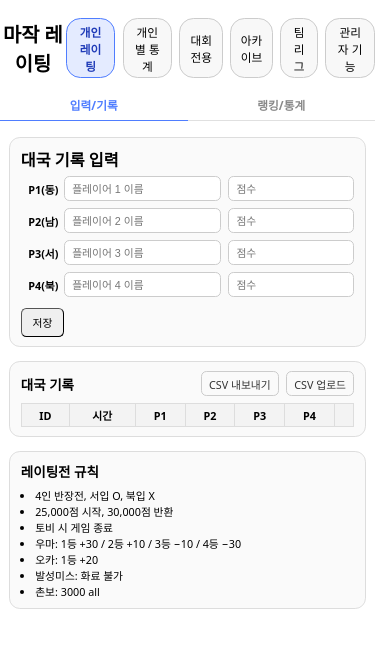
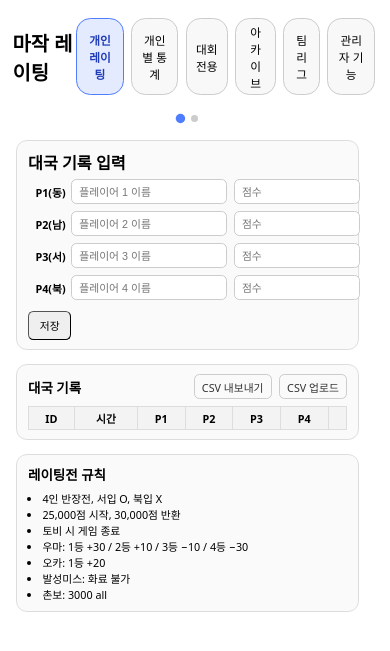
Before and after one commit to nuclyee72/mahjong_rating_system, a Python web app: template templates/index.html in a window 390 px wide. Shown: the top 651 px of the page. Run offline with Jinja, Linux system fonts and the light colour scheme; the template is opened without the code that fills it, so the values that code supplies are empty.

Commit message:
style: adjust mobile panel padding, update tab indicator dots, add site icon

```diff
--- a/static/script.js
+++ b/static/script.js
@@ -2216,20 +2216,16 @@ function setupMobileSwipe() {
     if (layout.dataset.mobileInit === '1') return;
     layout.dataset.mobileInit = '1';
 
-    const leftPanel  = layout.querySelector('.left-panel');
+    const leftPanel = layout.querySelector('.left-panel');
     const rightPanel = layout.querySelector('.right-panel');
     if (!leftPanel || !rightPanel) return;
 
-    // 탭 라벨 결정
-    const leftLabel  = '입력/기록';
-    const rightLabel = '랭킹/통계';
-
-    // 탭 UI 생성
+    // 도트 인디케이터 생성
     const tabs = document.createElement('div');
     tabs.className = 'mobile-panel-tabs';
     tabs.innerHTML =
-      '<div class="mobile-panel-tab active" data-idx="0">' + leftLabel + '</div>' +
-      '<div class="mobile-panel-tab"         data-idx="1">' + rightLabel + '</div>';
+      '<div class="mobile-panel-tab active" data-idx="0"></div>' +
+      '<div class="mobile-panel-tab"         data-idx="1"></div>';
     layout.insertBefore(tabs, layout.firstChild);
 
     // track으로 감싸기
@@ -2267,7 +2263,7 @@ function setupMobileSwipe() {
       const dy = e.changedTouches[0].clientY - touchStartY;
       if (Math.abs(dx) < 40 || Math.abs(dx) < Math.abs(dy)) return;
       if (dx < 0) goTo(Math.min(currentIdx + 1, 1));
-      else         goTo(Math.max(currentIdx - 1, 0));
+      else goTo(Math.max(currentIdx - 1, 0));
     }, { passive: true });
 
     goTo(0);
--- a/static/style.css
+++ b/static/style.css
@@ -1183,7 +1183,7 @@ textarea {
     width: 100%;
     min-width: 0;
     box-sizing: border-box;
-    padding: 0 10px;
+    padding: 0 18px;
   }
 
   /* right-panel 내부 section들도 세로로 쌓기 */
@@ -1191,28 +1191,33 @@ textarea {
     display: block;
   }
 
-  /* 패널 전환 탭 (좌/우) */
+  /* 사이트 제목 왼쪽 여백 */
+  h1 {
+    text-align: left;
+    padding-left: 14px;
+    font-size: 22px;
+  }
+
+  /* 패널 전환 도트 인디케이터 */
   .mobile-panel-tabs {
     display: flex;
-    border-bottom: 2px solid #e0e0e0;
-    margin-bottom: 8px;
+    justify-content: center;
+    gap: 8px;
+    margin-top: 10px;
+    margin-bottom: 10px;
   }
 
   .mobile-panel-tab {
-    flex: 1;
-    padding: 8px 0;
-    text-align: center;
-    font-size: 13px;
-    font-weight: 600;
-    color: #888;
+    width: 8px;
+    height: 8px;
+    border-radius: 50%;
+    background: #ccc;
     cursor: pointer;
-    border-bottom: 2px solid transparent;
-    margin-bottom: -2px;
-    transition: color 0.2s, border-color 0.2s;
+    transition: background 0.2s, transform 0.2s;
   }
 
   .mobile-panel-tab.active {
-    color: #4f7dff;
-    border-bottom-color: #4f7dff;
+    background: #4f7dff;
+    transform: scale(1.35);
   }
 }
```
Also changed, not shown: static/icon.png (added).
